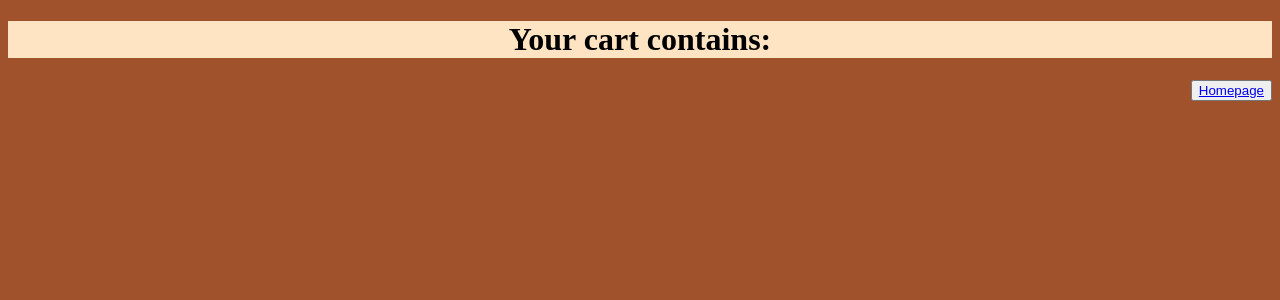
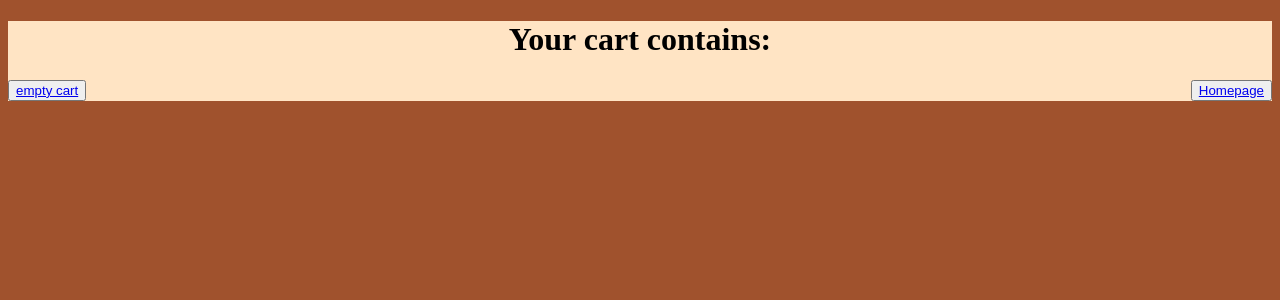
Before and after one commit to brickllama/Coffee-Shop-ONLINE, a Flask app: page /addcart in a window 1280 px wide. Shown: the top 300 px of the page. Run offline with Flask 3, Linux system fonts and the light colour scheme.

Commit message:
empty cart

```diff
--- a/app.py
+++ b/app.py
@@ -44,7 +44,14 @@ def checkout():
 
 @app.route('/addcart', methods=['GET', 'POST'])
 def addcart():
-    session['cart'] = request.values.getlist('items')
+    if 'cart' not in session:
+      session['cart'] = []
+    session['cart'] += request.values.getlist('items')
+    return render_template("cart.html", items=session['cart'])
+
+@app.route('/emptycart')
+def emptycart():
+    session['cart'] = []
     return render_template("cart.html", items=session['cart'])
 
 if __name__ == '__main__':
--- a/templates/cart.html
+++ b/templates/cart.html
@@ -10,6 +10,8 @@
 	    <ul>{% for item in items %}
 		    <li>{{ item }}
             {% endfor %}
+	    </ul>
+            <button><a href="/emptycart">empty cart</a></button>
             <button style="float: right"><a href="/">Homepage</a></button>
 	    </form>
         </div>
--- a/templates/food.html
+++ b/templates/food.html
@@ -7,7 +7,7 @@
     <body>
         <div class="container">
             <h1><center>Our food options:</center></h2>
-	    <form action="/addcart">
+	    <form action="/addcart" method=post>
             {% for item in options%}
             <input type=checkbox name=items value="{{ item[0] }}">
 	    <label for="{{ item[0] }}">{{ item[0] }}</label> ${{ item[1] }}<br>
```
